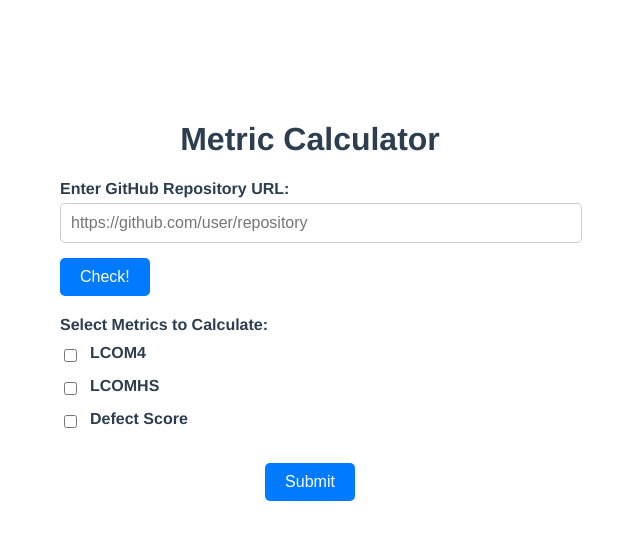
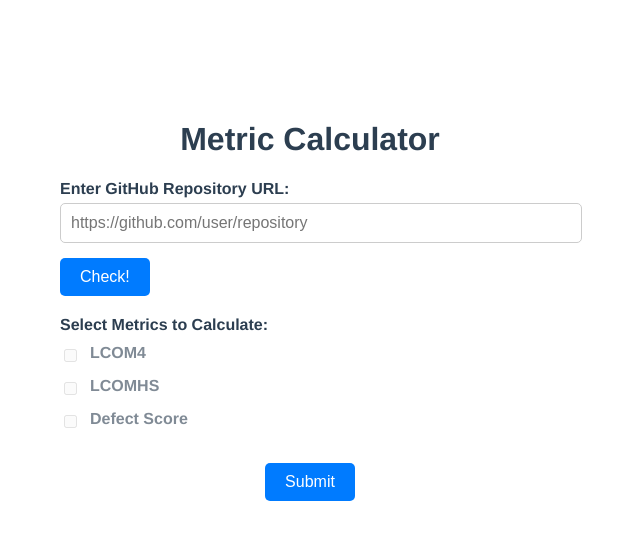
Before and after one commit to aapati17/Group-Python-4, a Vue app in the folder Front End/: page / in a window 1280 px wide. Shown: the top 540 px of the page, without its empty margins (330-970 px from the left). Built offline with nearby package versions, Linux system fonts and the light colour scheme.

Commit message:
US 21: Task 82: Validate URL before selecting metrics (FE) - 2

```diff
--- a/Front End/src/components/HomeScreen.vue
+++ b/Front End/src/components/HomeScreen.vue
@@ -8,23 +8,17 @@
         <label for="github-url">Enter GitHub Repository URL:</label>
         <input type="text" id="github-url" v-model="githubUrl" placeholder="https://github.com/user/repository" />
         <button @click="checkGitHubRepoExists">Check!</button>
-        <p v-if="errorMessages.githubUrl" class="error">{{ errorMessages.githubUrl }}</p>
+        <p v-if="errorMessages.githubUrl" :class="{ 'error': !isValidRepo, 'success': isValidRepo }">
+          {{ errorMessages.githubUrl }}
+        </p>
       </div>
 
       <div class="input-container">
         <label>Select Metrics to Calculate:</label>
-        <div class="checkbox-group">
-          <div class="checkbox-item">
-            <input type="checkbox" id="lcom4" value="LCOM4" v-model="selectedMetrics" />
-            <label for="lcom4">LCOM4</label>
-          </div>
-          <div class="checkbox-item">
-            <input type="checkbox" id="lcomhs" value="LCOMHS" v-model="selectedMetrics" />
-            <label for="lcomhs">LCOMHS</label>
-          </div>
-          <div class="checkbox-item">
-            <input type="checkbox" id="defectscore" value="Defect Score" v-model="selectedMetrics" />
-            <label for="defectscore">Defect Score</label>
+        <div class="checkbox-group" :class="{ 'disabled': !isValidRepo }">
+          <div class="checkbox-item" v-for="metric in availableMetrics" :key="metric.value">
+            <input type="checkbox" :id="metric.value" :value="metric.value" v-model="selectedMetrics" :disabled="!isValidRepo" />
+            <label :for="metric.value">{{ metric.label }}</label>
           </div>
         </div>
       </div>
@@ -49,7 +43,7 @@
         </div>
       </div>
 
-    <button @click="submitData">Submit</button>
+      <button @click="submitData" :disabled="!isValidRepo || selectedMetrics.length === 0">Submit</button>
     </div>
 
     <!-- Show Output Screen After Validation -->
@@ -70,11 +64,17 @@ export default {
     const githubUrl = ref('');
     const selectedMetrics = ref([]);
     const errorMessages = ref({ githubUrl: '' });
-    const showOutput = ref(false); // Controls OutputView visibility
+    const showOutput = ref(false);
+    const isValidRepo = ref(false);
 
-    // Tag Input State
     const tagInput = ref('');
     const defectScoreTags = ref([]);
+
+    const availableMetrics = [
+      { value: 'LCOM4', label: 'LCOM4' },
+      { value: 'LCOMHS', label: 'LCOMHS' },
+      { value: 'Defect Score', label: 'Defect Score' }
+    ];
 
     const isValidGitHubUrl = (url) => {
       const regex = /^https:\/\/github\.com\/[\w-]+\/[\w-]+\/?$/;
@@ -82,9 +82,10 @@ export default {
     };
 
     const checkGitHubRepoExists = async () => {
+      isValidRepo.value = false;
       if (!isValidGitHubUrl(githubUrl.value)) {
         errorMessages.value.githubUrl = "Invalid GitHub URL format.";
-        return false;
+        return;
       }
 
       const repoPath = githubUrl.value.replace("https://github.com/", "");
@@ -94,21 +95,20 @@ export default {
         const response = await fetch(apiUrl);
         if (!response.ok) {
           errorMessages.value.githubUrl = "GitHub repository does not exist.";
-          return false;
+          return;
         }
         const files = await response.json();
         const keys = Object.keys(files);
 
         if (!keys.includes("Java")) {
           errorMessages.value.githubUrl = "The repository does not have a Java project.";
-          return false;
+          return;
         }
 
-        errorMessages.value.githubUrl = "";
-        return true;
+        errorMessages.value.githubUrl = "Valid GitHub repository.";
+        isValidRepo.value = true;
       } catch (error) {
         errorMessages.value.githubUrl = "Error connecting to GitHub.";
-        return false;
       }
     };
 
@@ -139,12 +139,10 @@ export default {
       showOutput.value = true;
     };
 
-
     const showFormAgain = () => {
       showOutput.value = false;
     };
 
-    // Tag Input Methods
     const addTag = () => {
       if (tagInput.value.trim() !== '') {
         defectScoreTags.value.push(tagInput.value.trim());
@@ -167,7 +165,9 @@ export default {
       defectScoreTags,
       addTag,
       removeTag,
-      checkGitHubRepoExists
+      checkGitHubRepoExists,
+      isValidRepo,
+      availableMetrics
     };
   }
 };
@@ -263,4 +263,16 @@ button:hover {
   font-weight: bold;
   color: red;
 }
+
+.success {
+  color: green;
+  font-size: 14px;
+  margin-top: 5px;
+}
+
+.checkbox-group.disabled {
+  opacity: 0.6;
+  pointer-events: none;
+}
+
 </style>
```
Lines whose indentation alone changed are shown as unchanged.
